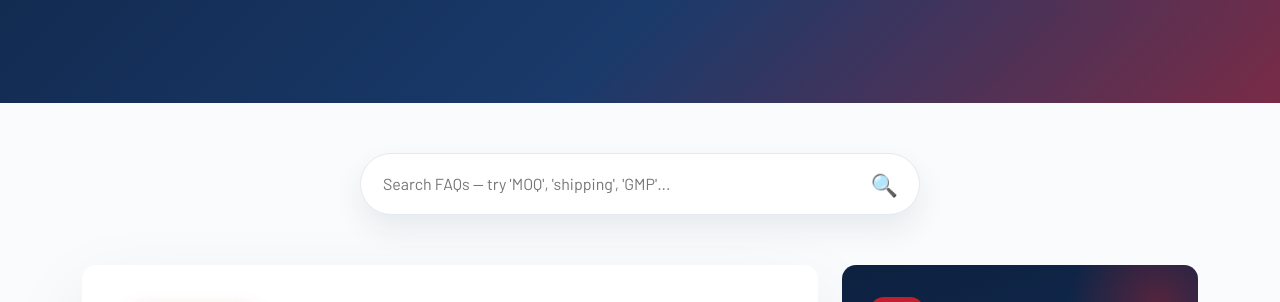
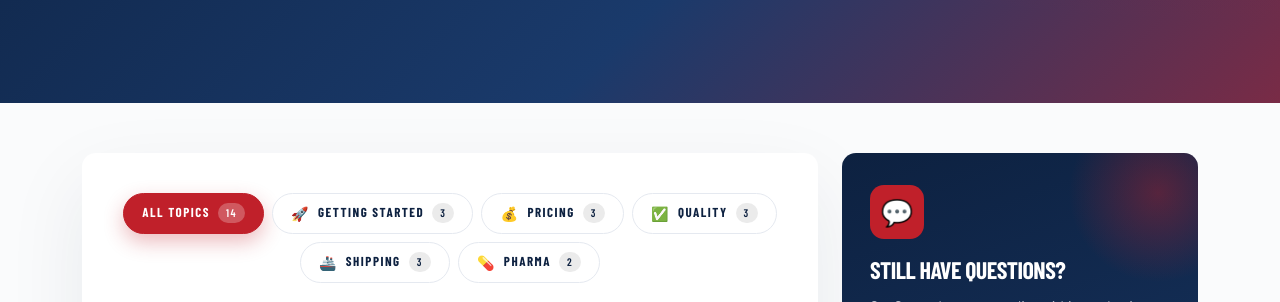
Before and after one commit to ravi26design/orient-exports-website, a plain HTML site: page faq.html in a window 1280 px wide. Shown: the part 423-725 px from the top of the page. Drawn offline with nearby package versions, Linux system fonts and the light colour scheme; a web font is replaced by a local one.

Commit message:
Remove search bar from FAQ page

```diff
--- a/faq.html
+++ b/faq.html
@@ -162,15 +162,7 @@
   </div>
 </section>
 
-<!-- SEARCH BAR -->
-<section style="padding:50px 0 0;background:#fafbfc">
-  <div class="container" style="max-width:780px">
-    <div class="faq-search">
-      <input type="text" id="faqSearch" placeholder="Search FAQs — try 'MOQ', 'shipping', 'GMP'..." autocomplete="off"/>
-      <span class="faq-search-icon">🔍</span>
-    </div>
-  </div>
-</section>
+<input type="hidden" id="faqSearch"/>
 
 <!-- MAIN -->
 <section class="faq-main">
```
